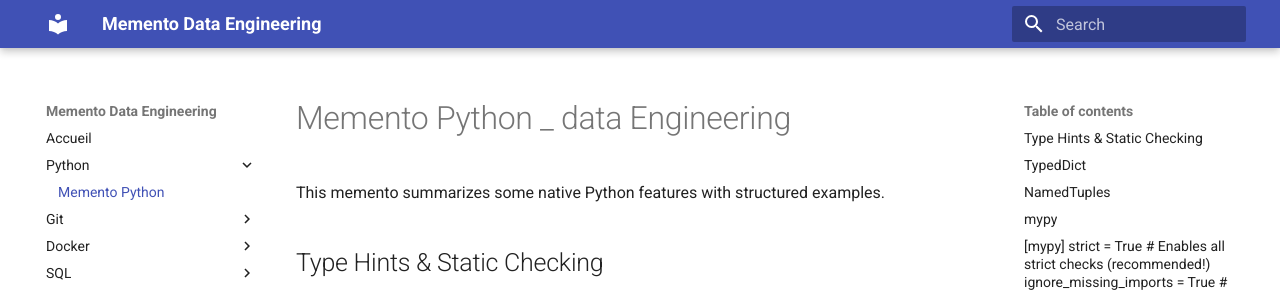
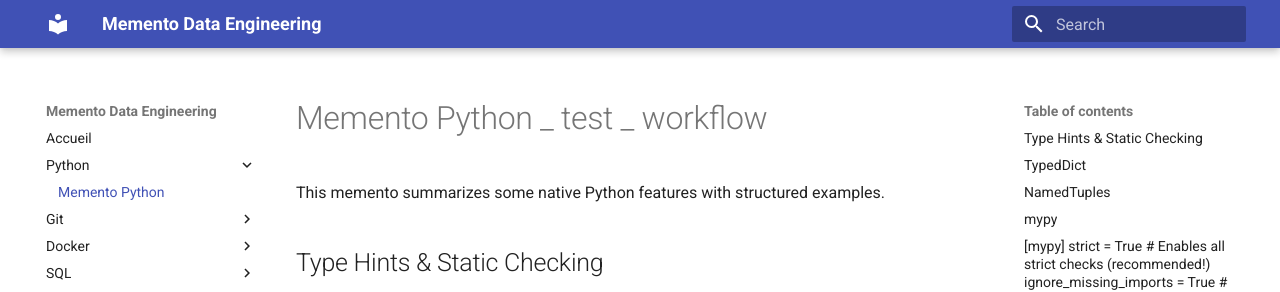
Before and after one commit to y-ikli/memento, an MkDocs documentation site: the page built from docs/python/memento_python.md, in a window 1280 px wide and 900 px high. Shown: the top 292 px of the window. Built offline with MkDocs 1.6.1 and Material for MkDocs 9.7.7, drawn with Linux system fonts in a browser that asks for light colours.

Commit message:
test workflow

```diff
--- a/docs/python/memento_python.md
+++ b/docs/python/memento_python.md
@@ -1,4 +1,4 @@
-# Memento Python _ data Engineering
+# Memento Python _ test _ workflow
 
 This memento summarizes some native Python features with structured examples.
 
```
